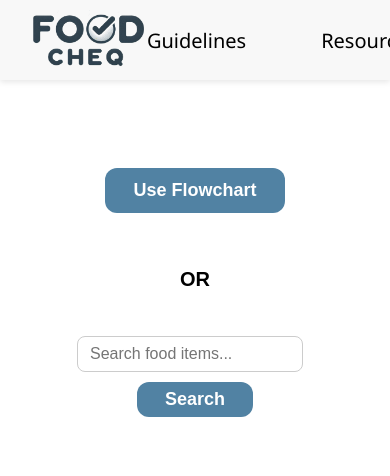
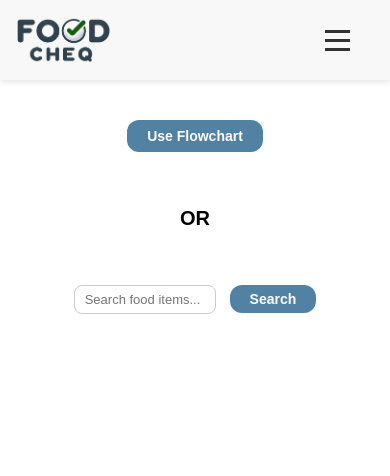
Before and after one commit to jessewimer/food-safe, a Django app: page / in a window 390 px wide. Shown: the top 476 px of the page. Run offline with Django 5.2, Linux system fonts and the light colour scheme; the visitor is signed in with stand-in values (Sample User, id 1).

Commit message:
Add responsive css landing page

```diff
--- a/shelf_life/templates/shelf_life/landing.html
+++ b/shelf_life/templates/shelf_life/landing.html
@@ -4,13 +4,15 @@
 <html lang="en">
 <head>
   <meta charset="UTF-8" />
+  <meta name="viewport" content="width=device-width, initial-scale=1.0">
   <title>Food Cheq</title>
   <style>
     body {
       background: white;
       font-family: Arial, sans-serif;
-      padding: 120px 20px 50px; /* Add top padding to make space for header */
+      padding: 120px 20px 50px;
       text-align: center;
+      margin: 0;
     }
 
     .top-bar {
@@ -28,32 +30,32 @@
       z-index: 1000;
     }
 
-
     .logo {
       height: 60px;
+      flex-shrink: 0;
     }
 
+    /* Desktop Navigation */
     .nav-links {
       display: flex;
       gap: 75px;
       align-items: center;
-      justify-content: flex-end; /* or center, or space-between depending on layout */
+      justify-content: flex-end;
     }
 
     .plain-link {
-      color: black;
+      color: black !important;
       font-size: 20px;
       font-weight: 540;
       font-family: 'Segoe UI', Tahoma, Geneva, Verdana, sans-serif;
-      text-decoration: none;
+      text-decoration: none !important;
       cursor: pointer;
     }
 
     .plain-link:hover {
-      color: rgb(174, 106, 66);
-      text-decoration: none;
+      color: rgb(174, 106, 66) !important;
+      text-decoration: none !important;
     }
-
 
     .logout-button {
       background-color: #579f3f;
@@ -73,6 +75,83 @@
       background-color: #4a8c34;
     }
 
+    .top-bar form {
+      margin: 0;
+      display: flex;
+      align-items: center;
+    }
+
+    /* Hamburger Menu Styles */
+    .hamburger {
+      display: none;
+      flex-direction: column;
+      cursor: pointer;
+      padding: 5px;
+      margin-right: 20px;
+    }
+
+    .hamburger span {
+      width: 25px;
+      height: 3px;
+      background-color: #333;
+      margin: 3px 0;
+      transition: 0.3s;
+    }
+
+    .hamburger.active span:nth-child(1) {
+      transform: rotate(-45deg) translate(-5px, 6px);
+    }
+
+    .hamburger.active span:nth-child(2) {
+      opacity: 0;
+    }
+
+    .hamburger.active span:nth-child(3) {
+      transform: rotate(45deg) translate(-5px, -6px);
+    }
+
+    /* Mobile Menu */
+    .mobile-menu {
+      position: fixed;
+      top: 80px;
+      left: 0;
+      right: 0;
+      background-color: #f8f8f8;
+      box-shadow: 0 2px 6px rgba(0,0,0,0.1);
+      display: none;
+      flex-direction: column;
+      padding: 20px;
+      z-index: 999;
+    }
+
+    .mobile-menu.active {
+      display: flex;
+    }
+
+    .mobile-menu a {
+      color: black !important;
+      font-size: 18px;
+      font-weight: 540;
+      font-family: 'Segoe UI', Tahoma, Geneva, Verdana, sans-serif;
+      text-decoration: none !important;
+      padding: 15px 0;
+      border-bottom: 1px solid #ddd;
+    }
+
+    .mobile-menu a:hover {
+      color: rgb(174, 106, 66) !important;
+    }
+
+    .mobile-menu a:last-of-type {
+      border-bottom: none;
+    }
+
+    .mobile-menu .logout-button {
+      margin-top: 15px;
+      align-self: flex-start;
+    }
+
+    /* Main Content Styles */
     h1 {
       margin-bottom: 20px;
       font-weight: normal;
@@ -136,10 +215,79 @@
       margin-top: 20px;
     }
 
+    /* Media Queries for Responsive Design */
+    @media screen and (max-width: 768px) {
+      .nav-links {
+        display: none;
+      }
+
+      .hamburger {
+        display: flex;
+      }
+
       .top-bar form {
-      margin: 0;
-      display: flex;
-      align-items: center;
+        display: none; /* Hide logout button in desktop position */
+      }
+
+      .top-bar {
+        padding: 0 20px;
+      }
+
+      /* Mobile-specific content adjustments */
+      body {
+        padding: 100px 15px 30px;
+      }
+
+      .get-started-button {
+        font-size: 16px;
+        padding: 10px 24px;
+      }
+
+      input[type="text"] {
+        width: 150px;
+        font-size: 14px;
+      }
+
+      button {
+        font-size: 16px;
+        padding: 6px 24px;
+      }
+    }
+
+    @media screen and (max-width: 480px) {
+      .top-bar {
+        padding: 0 15px;
+      }
+
+      .logo {
+        height: 50px;
+      }
+
+      body {
+        padding: 90px 10px 20px;
+        font-size: 14px;
+      }
+
+      .get-started-button {
+        font-size: 14px;
+        padding: 8px 20px;
+        margin-top: 30px;
+      }
+
+      input[type="text"] {
+        width: 120px;
+        font-size: 13px;
+        padding: 6px 10px;
+      }
+
+      button {
+        font-size: 14px;
+        padding: 6px 20px;
+      }
+
+      .nav-links {
+        gap: 30px;
+      }
     }
   </style>
 </head>
@@ -147,9 +295,9 @@
 
   <div class="top-bar">
     <!-- Logo on left -->
-    <img src="{% static 'new_new212.png' %}" alt="Food Safe Logo" class="logo" />
+    <img src="{% static 'green_check.png' %}" alt="Food Safe Logo" class="logo" />
 
-    <!-- Navigation links -->
+    <!-- Desktop Navigation links -->
     <div class="nav-links">
       <a href="{% url 'guidelines' %}" class="plain-link">Guidelines</a>
       <a href="{% url 'resources' %}" class="plain-link">Resources</a>
@@ -158,16 +306,34 @@
       <a href="{% url 'donate' %}?q=example" class="plain-link">Donate</a>
     </div>
 
-    <!-- Logout button on right -->
+    <!-- Hamburger Menu Button -->
+    <div class="hamburger" onclick="toggleMobileMenu()">
+      <span></span>
+      <span></span>
+      <span></span>
+    </div>
+
+    <!-- Desktop Logout button -->
     <form method="POST" action="{% url 'logout' %}" style="margin-left: 20px;">
       {% csrf_token %}
       <button type="submit" class="logout-button">Logout</button>
     </form>
   </div>
 
+  <!-- Mobile Menu -->
+  <div class="mobile-menu" id="mobileMenu">
+    <a href="{% url 'guidelines' %}" class="plain-link">Guidelines</a>
+    <a href="{% url 'resources' %}" class="plain-link">Resources</a>
+    <a href="{% url 'sources' %}" class="plain-link">Sources</a>
+    <a href="{% url 'about' %}" class="plain-link">About</a>
+    <a href="{% url 'donate' %}?q=example" class="plain-link">Donate</a>
+    <form method="POST" action="{% url 'logout' %}">
+      {% csrf_token %}
+      <button type="submit" class="logout-button">Logout</button>
+    </form>
+  </div>
+
   <!-- Main content -->
-  <!-- <img src="{% static 'new_new22.png' %}" alt="Food Safe Logo" class="main-logo" /> -->
-
   <div>
     <a href="{% url 'category_select' %}" class="get-started-button">Use Flowchart</a>
     <p style="font-size: 20px; font-weight: bold; padding-top: 25px; padding-bottom: 25px;">OR</p>
@@ -178,17 +344,42 @@
     <button type="submit">Search</button>
   </form>
 
-</body>
-</html>
+  <script>
+    // Mobile Menu Toggle Function
+    function toggleMobileMenu() {
+      const hamburger = document.querySelector('.hamburger');
+      const mobileMenu = document.getElementById('mobileMenu');
 
-<script>
+      hamburger.classList.toggle('active');
+      mobileMenu.classList.toggle('active');
+    }
+
+    // Close mobile menu when clicking outside
+    document.addEventListener('click', function(event) {
+      const hamburger = document.querySelector('.hamburger');
+      const mobileMenu = document.getElementById('mobileMenu');
+
+      if (!hamburger.contains(event.target) && !mobileMenu.contains(event.target)) {
+        hamburger.classList.remove('active');
+        mobileMenu.classList.remove('active');
+      }
+    });
+
+    // Close mobile menu when window is resized to desktop size
+    window.addEventListener('resize', function() {
+      if (window.innerWidth > 768) {
+        document.querySelector('.hamburger').classList.remove('active');
+        document.getElementById('mobileMenu').classList.remove('active');
+      }
+    });
+
     // SEARCH FORM VALIDATION & POPUP
     const form = document.getElementById('search-form');
     const input = form.querySelector('input[name="q"]');
 
     form.addEventListener('submit', function(e) {
       if (!input.value.trim()) {
-      e.preventDefault();  // Stop form from submitting
+        e.preventDefault();
         showPopup("Nothing in search bar!");
       }
     });
@@ -226,3 +417,5 @@
       }, 3000);
     }
   </script>
+</body>
+</html>
```
Also changed, not shown: shelf_life/templates/shelf_life/landing copy.html (deleted, +0 -267 lines), shelf_life/templates/shelf_life/landing_old.html (added, +234 -0 lines), shelf_life/static/final_logo.png (deleted), shelf_life/static/final_logo2.png (deleted), shelf_life/static/green_check.png (added), shelf_life/static/new_cropped_logo.png (deleted), shelf_life/static/new_new.png (deleted), shelf_life/static/new_new22_old.png (deleted). Lines whose indentation alone changed are shown as unchanged.
